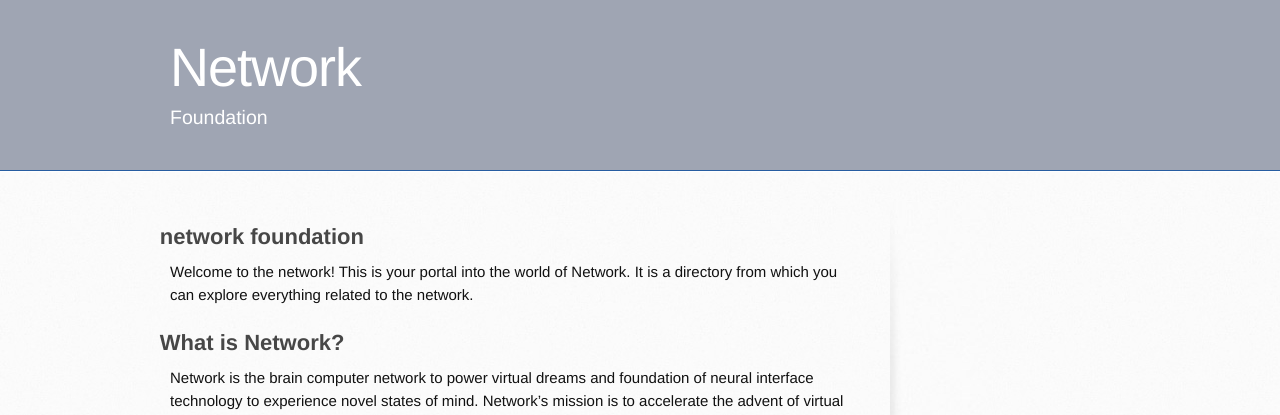
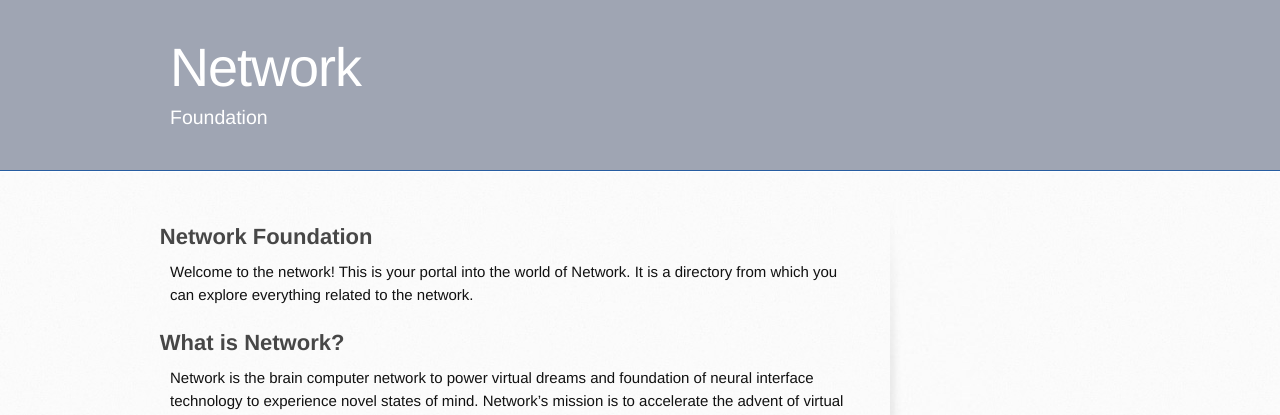
Before and after one commit to networkf/network.github.io, a Jekyll site: the page built from index.md, in a window 1280 px wide. Shown: the top 415 px of the page. Built offline with Jekyll 4.4.1, drawn with Linux system fonts in a browser that asks for light colours; some web fonts are replaced; our own code applies the rules of GitHub Pages for plain Markdown files.

```diff
--- a/index.md
+++ b/index.md
@@ -5,7 +5,7 @@ layout: default
 <link rel="shortcut icon" type="image/png" href="/favicon.png">
 </head>
 ---
-## network foundation
+## Network Foundation
 
 Welcome to the network! This is your portal into the world of Network. It is a directory from which you can explore everything related to the network.
 
```
